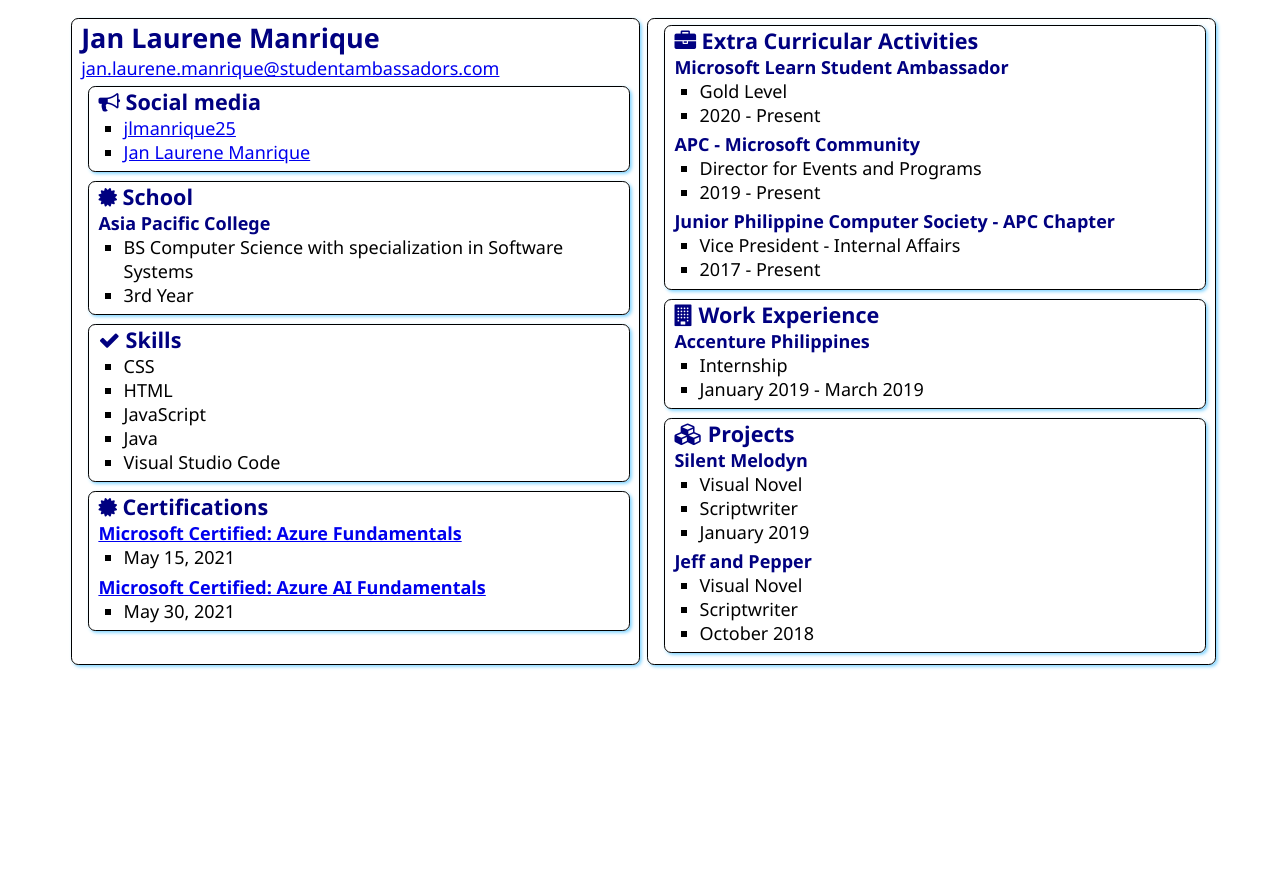
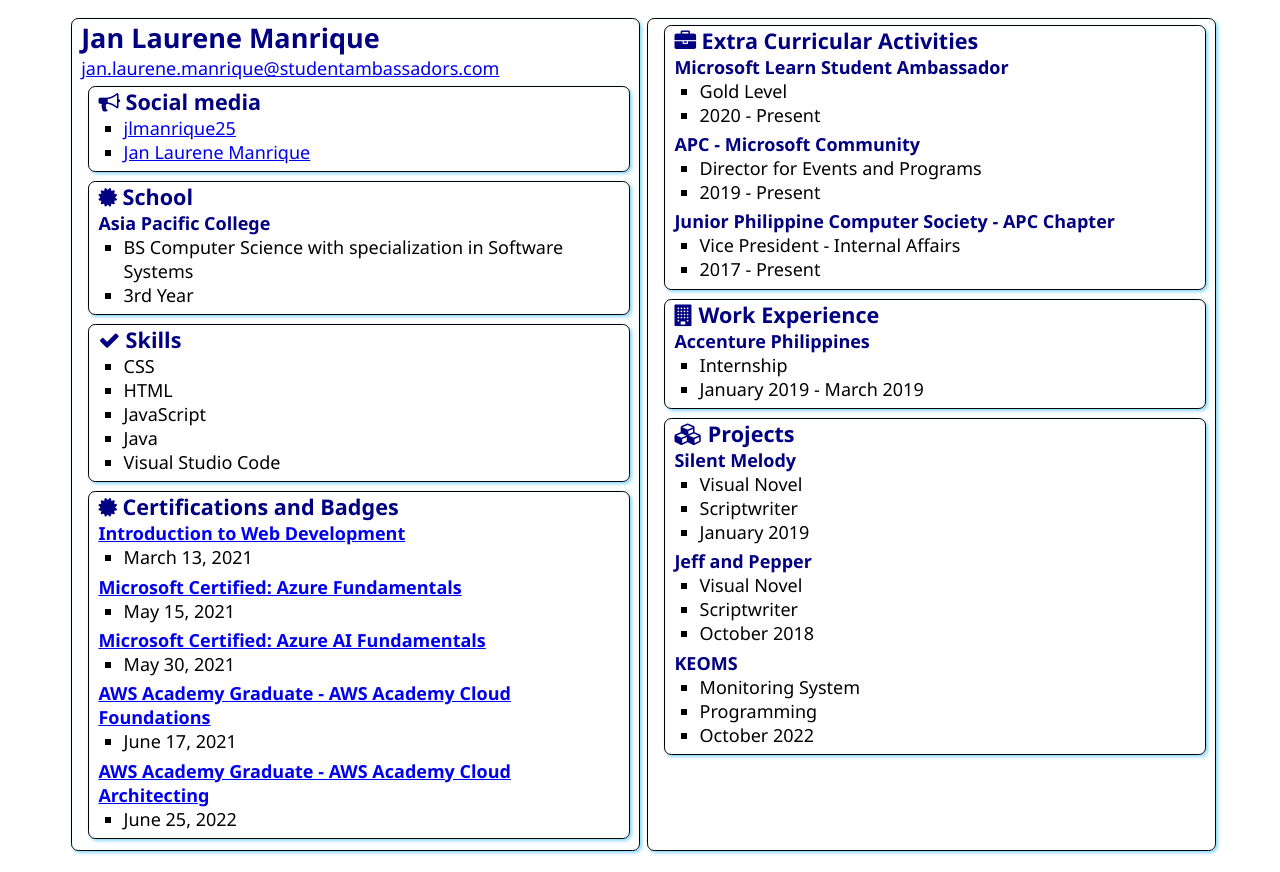
Before and after one commit to jlmanrique25/SATechnicalOnboarding, a plain HTML site: page src/index.html in a window 1280 px wide. Before the commit the page ends 800 px from the top, so only its background shows below. Drawn offline with Linux system fonts and the light colour scheme.

Commit message:
Update index.html

```diff
--- a/src/index.html
+++ b/src/index.html
@@ -56,8 +56,12 @@
             <section class="box">
                 <h2>
                     <i class="fa fa-certificate" aria-hidden="true"></i>
-                    Certifications
+                    Certifications and Badges
                 </h2>
+                <h3><a href="https://www.credly.com/earner/earned/badge/1c23a997-25c7-4999-b3bb-451e6fc47f00">Introduction to Web Development</a></h3>
+                <ul>
+                    <li>March 13, 2021</li>
+                </ul>
                 <h3><a href="https://www.credly.com/badges/f3585392-ec34-4e3c-9f32-f10044fd7918">Microsoft Certified: Azure Fundamentals</a></h3>
                 <ul>
                     <li>May 15, 2021 </li>
@@ -65,6 +69,14 @@
                 <h3><a href="https://www.credly.com/badges/83f562a1-08e1-4379-b008-0a021d97d1c1">Microsoft Certified: Azure AI Fundamentals</a></h3>
                 <ul>
                     <li>May 30, 2021</li>
+                </ul>
+                <h3><a href="https://www.credly.com/earner/earned/badge/c905e704-32d1-4b0f-b469-a60976b216e9">AWS Academy Graduate - AWS Academy Cloud Foundations</a></h3>
+                <ul>
+                    <li>June 17, 2021</li>
+                </ul>
+                <h3><a href="https://www.credly.com/earner/earned/badge/37297bf9-1e31-4618-9730-a8f912bf3834">AWS Academy Graduate - AWS Academy Cloud Architecting</a></h3>
+                <ul>
+                    <li>June 25, 2022</li>
                 </ul>
             </section>
         </article>
@@ -108,7 +120,7 @@
                     Projects
                 </h2>
 
-                <h3>Silent Melodyn</h3>
+                <h3>Silent Melody</h3>
                 <ul>
                     <li>Visual Novel</li>
                     <li>Scriptwriter</li>
@@ -120,6 +132,12 @@
                     <li>Scriptwriter</li>
                     <li>October 2018</li>
                 </ul>
+                <h3>KEOMS</h3>
+                <ul>
+                    <li>Monitoring System</li>
+                    <li>Programming</li>
+                    <li>October 2022</li>
+                </ul>
             </section>
         </article>
 
```
